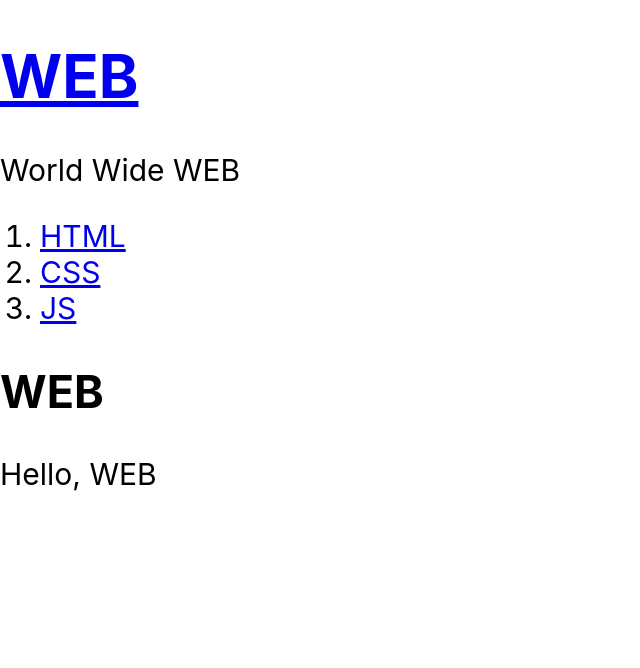
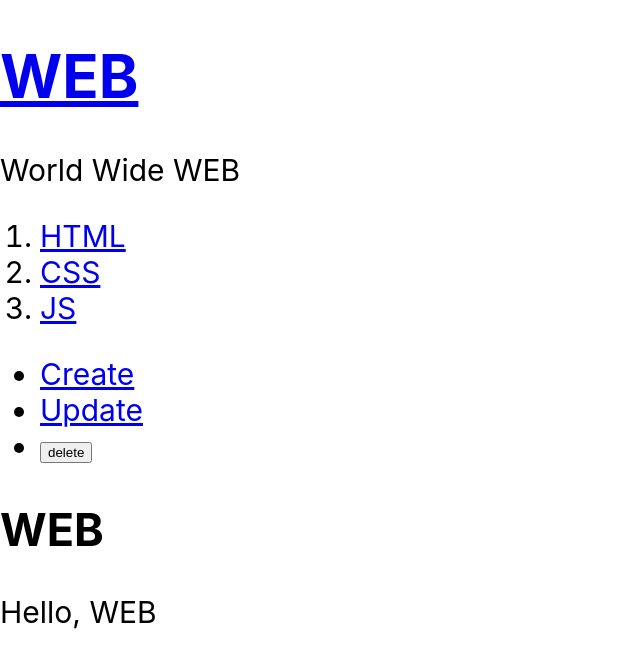
Before and after one commit to yiminwook/Redux-study, a React (Create React App) app in the folder React-redux/: page / in a window 1280 px wide. Shown: the top 668 px of the page, without its empty margins (0-640 px from the left). Built offline with nearby package versions, Linux system fonts and the light colour scheme.

Commit message:
Add: Control

```diff
--- a/React-redux/src/App.js
+++ b/React-redux/src/App.js
@@ -1,7 +1,8 @@
 import React from 'react';
 import Header from './components/Header.jsx';
-import Nav from './redux/NavContainer';
-import Article from './redux/ArticleContainer';
+import Nav from './redux/NavContainer.jsx';
+import Article from './redux/ArticleContainer.jsx';
+import Control from './redux/ControlContainer.jsx';
 import './App.css';
 
 function App() {
@@ -11,6 +12,7 @@ function App() {
     <div className="App">
       <Header appData={appData} />
       <Nav />
+      <Control />
       <Article />
     </div>
   );
--- /dev/null
+++ b/React-redux/src/components/Control.jsx
@@ -0,0 +1,22 @@
+import React, { Component } from "react";
+import { Link } from "react-router-dom";
+
+class Control extends Component {
+  constructor(props) {
+    super(props)
+    this.state = {};
+  }
+  render() {
+    console.log(this.props)
+    return (
+      <ul>
+        <li><Link to="#create" onClick={() => this.props.changeMode("CREATE")}>Create</Link></li>
+        <li><Link to="#update" onClick={() => this.props.changeMode("UPDATE")}>Update</Link></li>
+        {/* 삭제와 관련된 기능은 button으로 구현한다. */}
+        <li><input type="button" value="delete"></input></li>
+      </ul>
+    )
+  }
+}
+
+export default Control;
--- /dev/null
+++ b/React-redux/src/redux/ControlContainer.jsx
@@ -0,0 +1,13 @@
+import Control from "../components/Control.jsx";
+import { connect } from "react-redux";
+
+export default connect(
+  function mapStatesToProps(state, ownProps) {
+    return state;
+  },
+  function mapDispatchToProps(dispatch, ownProps) {
+    return {
+      changeMode: (mode) => dispatch({type:'CHANGE_MODE', mode})
+    };
+  }
+)(Control);
--- a/React-redux/src/redux/store.js
+++ b/React-redux/src/redux/store.js
@@ -19,7 +19,6 @@ const reducer = (state=initState, action) => {
     return Object.assign({}, state, {mode: action.mode});
   }
   if (action.type === 'SELECT') {
-    console.log(action)
     return {...state, selected_content_id: action.id, mode: "READ"};
   }
   return state;
```
